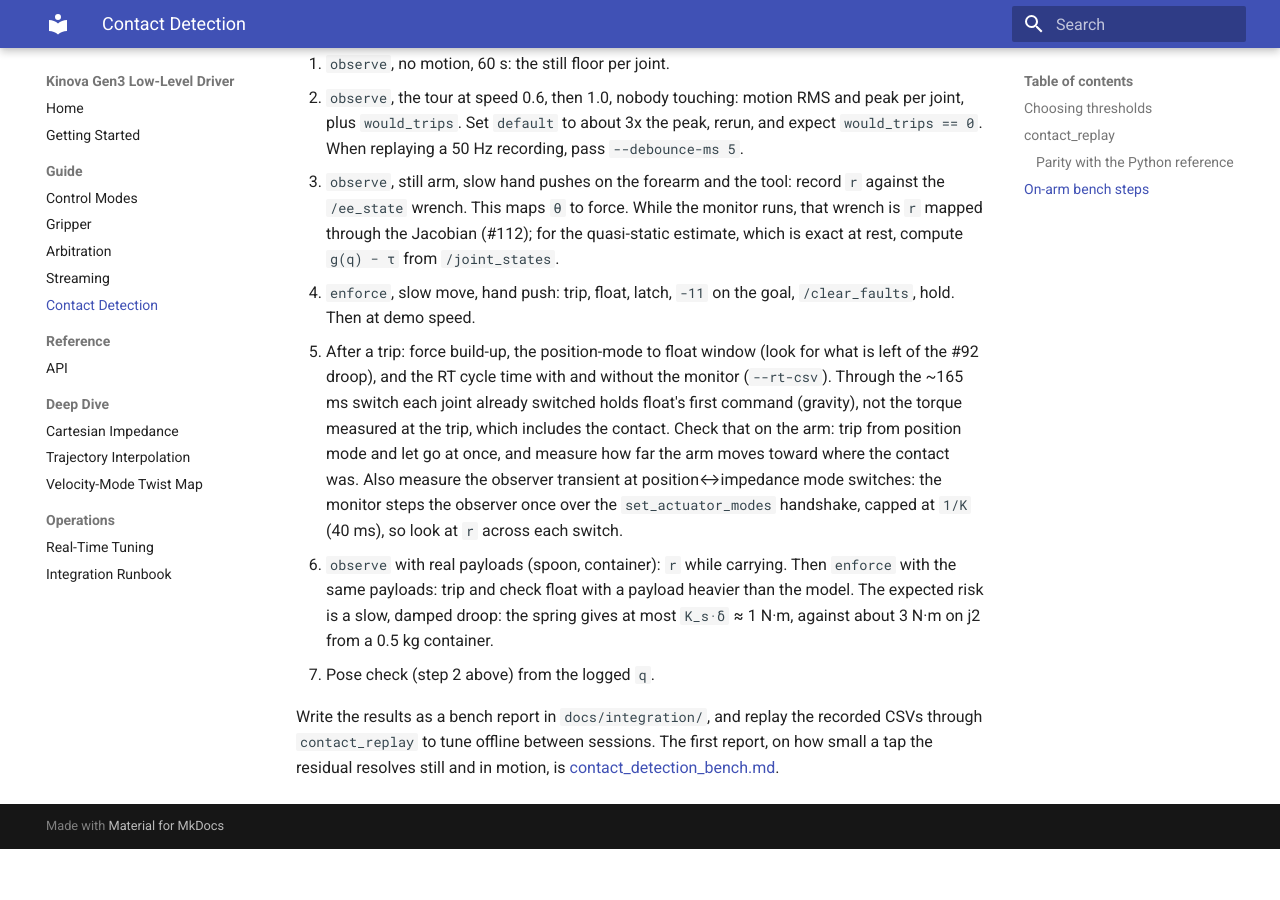
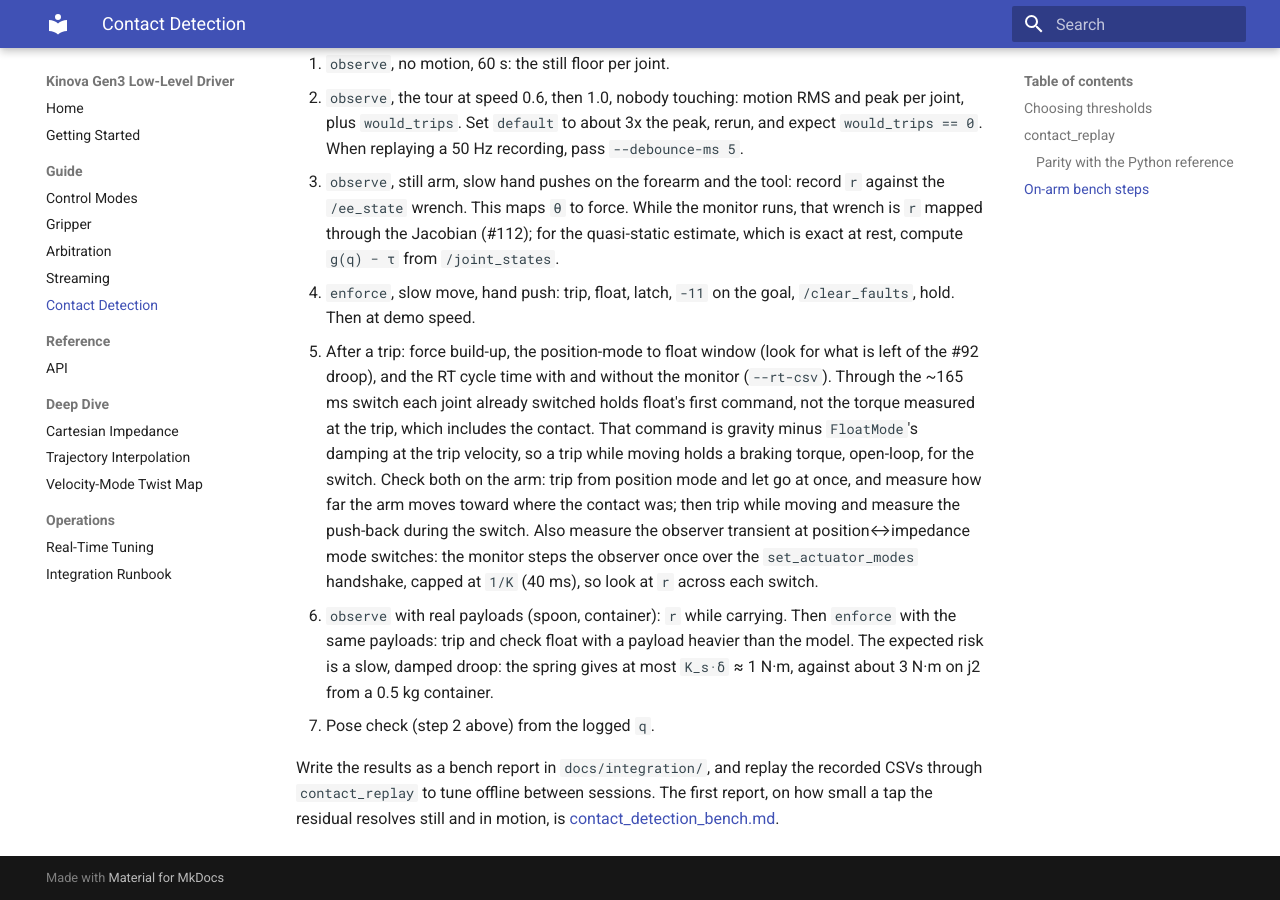
Before and after one commit to rammp-org/kinova-gen3-driver, an MkDocs documentation site: the page built from docs/guide/contact-detection.md, in a window 1280 px wide and 900 px high, scrolled down 1922 px. Built offline with MkDocs 1.6.1 and Material for MkDocs 9.7.7, drawn with Linux system fonts in a browser that asks for light colours; before the commit the page ends 2771 px from its top, so only the background shows below that.

Commit message:
Review fixes: document the compute-before-switch ControlMode contract
A mode's first compute() now runs before the actuators switch to its
required_modes() and is held open-loop through the switch, so say so in
ControlMode, the API reference and the control-modes guide (including
"Adding your own mode"). Note in RtExecutor that a switch that throws leaves
the entered mode un-exited. Float's hold is gravity minus its damping at the
trip velocity, not gravity alone: correct the docs and add a moving-trip
on-arm check. Fix the switch-order header's description of unswitched
actuators and CURRENT mode. The RtExecutor fake now records the first
exchange after every switch, so the mid-run test pins it too.

Co-Authored-By: Claude Opus 5.5 <noreply@anthropic.com>
Claude-Session: https://claude.ai/code/session_01QoDtVrpDZSsjhyU95FZSwq

```diff
--- a/docs/guide/contact-detection.md
+++ b/docs/guide/contact-detection.md
@@ -96,9 +96,12 @@ the node's [interface doc](https://github.com/rammp-org/kinova-gen3-ros2/blob/de
 5. After a trip: force build-up, the position-mode to float window (look for what
    is left of the #92 droop), and the RT cycle time with and without the monitor (`--rt-csv`).
    Through the ~165 ms switch each joint already switched holds float's first
-   command (gravity), not the torque measured at the trip, which includes the
-   contact. Check that on the arm: trip from position mode and let go at once,
-   and measure how far the arm moves toward where the contact was.
+   command, not the torque measured at the trip, which includes the contact.
+   That command is gravity minus `FloatMode`'s damping at the trip velocity, so
+   a trip while moving holds a braking torque, open-loop, for the switch. Check
+   both on the arm: trip from position mode and let go at once, and measure how
+   far the arm moves toward where the contact was; then trip while moving and
+   measure the push-back during the switch.
    Also measure the observer transient at position↔impedance mode switches:
    the monitor steps the observer once over the `set_actuator_modes` handshake,
    capped at `1/K` (40 ms), so look at `r` across each switch.
```
Also changed, not shown: CHANGELOG.md (+4 -3 lines), docs/guide/control-modes.md (+6 -1 lines), docs/reference/api.md (+7 -2 lines), 6 other files.
